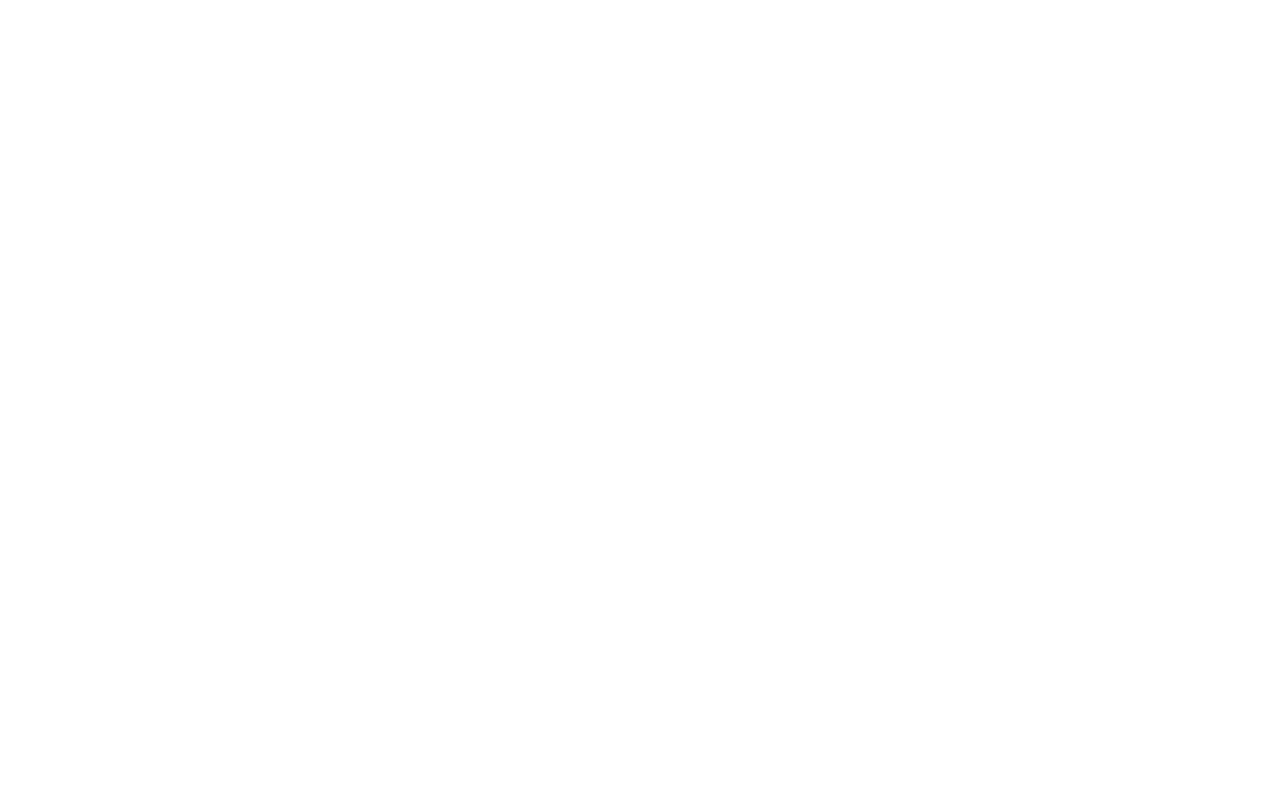
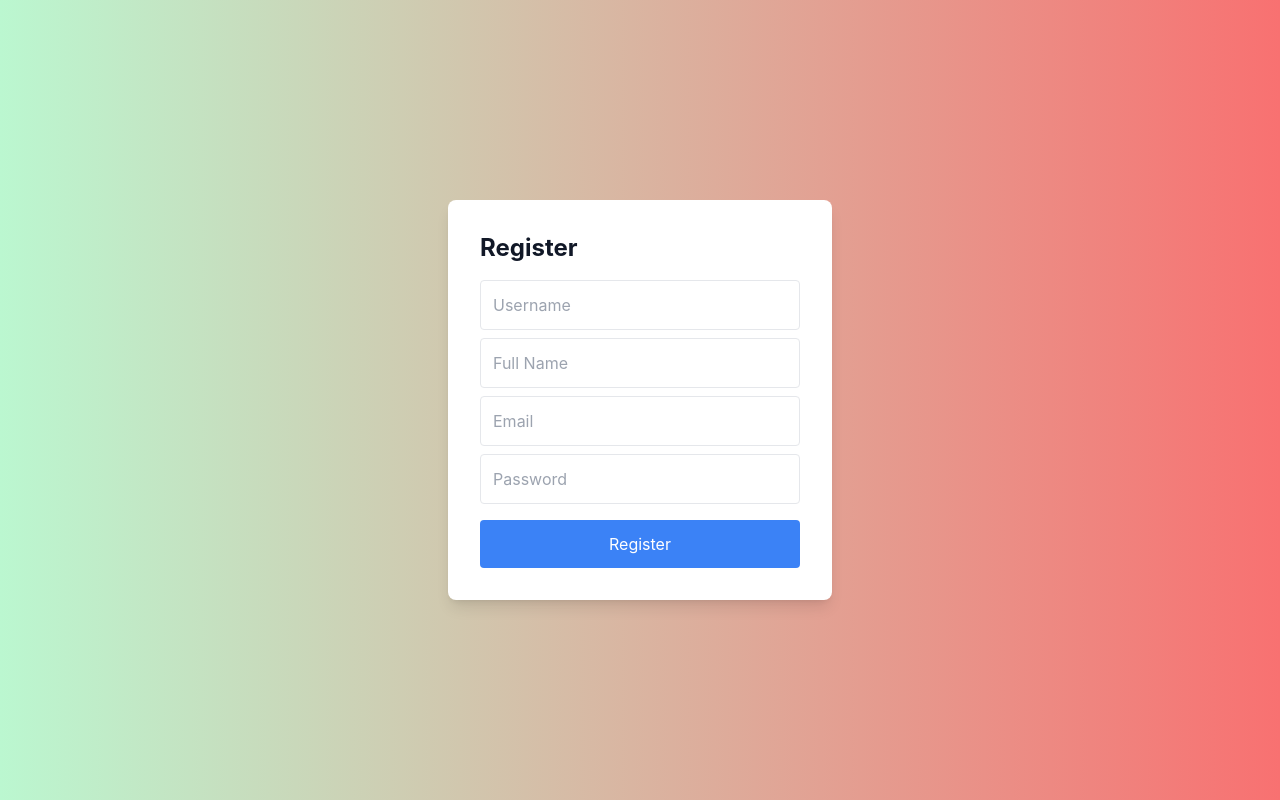
Before and after one commit to arvalinno/simplebank-frontend, a React (Create React App) app: page /register in a window 1280 px wide. Before the commit this address had no page. Built offline with nearby package versions, Linux system fonts and the light colour scheme; the HTML template or start-up script is replaced by a standard one.

Commit message:
add login & register page with axios

```diff
--- a/package.json
+++ b/package.json
@@ -10,6 +10,7 @@
     "@types/react": "^19.0.10",
     "@types/react-dom": "^19.0.4",
     "@types/react-router-dom": "^5.3.3",
+    "axios": "^1.8.2",
     "react": "^19.0.0",
     "react-dom": "^19.0.0",
     "react-router-dom": "^7.3.0",
--- a/src/App.tsx
+++ b/src/App.tsx
@@ -1,8 +1,9 @@
 import './App.css';
 import { BrowserRouter as Router, Route, Routes } from "react-router-dom";
-import Homepage from "./Homepage";
-import SimpleBank from "./SimpleBank";
-import Login from './Login';
+import Homepage from "./pages/Homepage";
+import SimpleBank from "./pages/SimpleBank";
+import LoginPage from './pages/LoginPage';
+import RegisterPage from './pages/RegisterPage';
 
 function App() {
   return (
@@ -10,7 +11,8 @@ function App() {
       <Routes>
         <Route path="/" element={<Homepage />} />
         <Route path="/simple-bank" element={<SimpleBank />} />
-        <Route path="/login" element={<Login />} />
+        <Route path="/login" element={<LoginPage />} />
+        <Route path="/register" element={<RegisterPage />} />
       </Routes>
     </Router>
   );
--- a/src/Login.tsx
+++ /dev/null
@@ -1,27 +0,0 @@
-import { Link } from 'react-router-dom';
-import './App.css';
-
-function Login() {
-    return (
-        <div className="min-h-screen flex items-center justify-center bg-gray-100">
-            <div className="bg-white p-8 rounded-lg shadow-lg max-w-sm w-full">
-                <h2 className="text-2xl font-bold text-gray-900">Login</h2>
-                <input
-                type="email"
-                placeholder="Email"
-                className="w-full p-3 mt-4 border rounded"
-                />
-                <input
-                type="password"
-                placeholder="Password"
-                className="w-full p-3 mt-2 border rounded"
-                />
-                <button className="w-full bg-blue-500 text-white p-3 mt-4 rounded hover:bg-blue-600">
-                Login
-                </button>
-            </div>
-    </div>
-    );
-};
-
-export default Login;
--- /dev/null
+++ b/src/api/api.ts
@@ -0,0 +1,11 @@
+import axios from "axios";
+
+//TODO:
+const API_BASE_URL = "http://arva888.xyz:8080"; // Replace with your backend URL
+
+export const api = axios.create({
+  baseURL: API_BASE_URL,
+  headers: {
+    "Content-Type": "application/json",
+  },
+});
--- a/src/Homepage.tsx
+++ b/src/pages/Homepage.tsx
@@ -1,9 +1,9 @@
 import { Link } from 'react-router-dom';
-import './App.css';
+import '../App.css';
 
 function Homepage() {
   return (
-    <div className="min-h-screen flex items-center justify-center bg-gradient-to-r from-blue-100 to-purple-200 p-6">
+    <div className="min-h-screen flex items-center justify-center bg-gradient-to-r from-blue-200 to-blue-700 p-6">
       <div className="max-w-2xl bg-white shadow-xl rounded-3xl p-8 border border-gray-200">
         <h1 className="text-4xl font-extrabold text-gray-900">Hi, I'm Arvalinno</h1>
         <p className="text-gray-600 mt-2 text-lg">Software Engineer | QA Engineer</p>
--- /dev/null
+++ b/src/pages/LoginPage.tsx
@@ -0,0 +1,47 @@
+import { useState } from 'react';
+import '../App.css';
+import { api } from '../api/api';
+
+function LoginPage() {
+
+    const [username, setUsername] = useState("");
+    const [password, setPassword] = useState("");
+
+    const handleLogin = async () => {
+        try {
+            const response = await api.post("/v1/login_user", { username, password });
+            console.log("Login successful:", response.data);
+            alert("Login Successful!");
+        } catch (error) {
+            console.error("Login failed:", error);
+            alert("Login Failed");
+        };
+    };
+
+    return (
+        <div className="min-h-screen flex items-center justify-center bg-gradient-to-r from-green-100 to-blue-400 p-6">
+            <div className="bg-white p-8 rounded-lg shadow-lg max-w-sm w-full">
+                <h2 className="text-2xl font-bold text-gray-900">Login</h2>
+                <input
+                type="text"
+                placeholder="Username"
+                className="w-full p-3 mt-4 border rounded"
+                onChange={(e) => setUsername(e.target.value)}
+                />
+                <input
+                type="password"
+                placeholder="Password"
+                className="w-full p-3 mt-2 border rounded"
+                onChange={(e) => setPassword(e.target.value)}
+                />
+                <button
+                    onClick={handleLogin}
+                    className="w-full bg-blue-500 text-white p-3 mt-4 rounded hover:bg-blue-600">
+                    Login
+                </button>
+            </div>
+    </div>
+    );
+};
+
+export default LoginPage;
--- /dev/null
+++ b/src/pages/RegisterPage.tsx
@@ -0,0 +1,66 @@
+import { useState } from 'react';
+import '../App.css';
+import { api } from '../api/api';
+
+function RegisterPage() {
+
+    // "username": "arva",
+    // "full_name": "arvalinno",
+    // "password": "arva123",
+    // "email": "arva@gmail.com",
+
+    const [username, setUsername] = useState("");
+    const [full_name, setFullname] = useState("");
+    const [password, setPassword] = useState("");
+    const [email, setEmail] = useState("");
+
+    const handleRegister = async () => {
+        try {
+            const response = await api.post("/v1/create_user", { username, full_name, password, email});
+            console.log("Register successful:", response.data);
+            alert("Register Successful!");
+        } catch (error) {
+            console.error("Register failed:", error);
+            alert("Register Failed");
+        };
+    };
+
+    return (
+        <div className="min-h-screen flex items-center justify-center bg-gradient-to-r from-green-200 to-red-400 p-6">
+            <div className="bg-white p-8 rounded-lg shadow-lg max-w-sm w-full">
+                <h2 className="text-2xl font-bold text-gray-900">Register</h2>
+                <input
+                type="text"
+                placeholder="Username"
+                className="w-full p-3 mt-4 border rounded"
+                onChange={(e) => setUsername(e.target.value)}
+                />
+                <input
+                type="text"
+                placeholder="Full Name"
+                className="w-full p-3 mt-2 border rounded"
+                onChange={(e) => setFullname(e.target.value)}
+                />
+                <input
+                type="email"
+                placeholder="Email"
+                className="w-full p-3 mt-2 border rounded"
+                onChange={(e) => setEmail(e.target.value)}
+                />
+                <input
+                type="password"
+                placeholder="Password"
+                className="w-full p-3 mt-2 border rounded"
+                onChange={(e) => setPassword(e.target.value)}
+                />
+                <button
+                    onClick={handleRegister}
+                    className="w-full bg-blue-500 text-white p-3 mt-4 rounded hover:bg-blue-600">
+                Register
+                </button>
+            </div>
+        </div>
+    );
+};
+
+export default RegisterPage;
--- a/src/SimpleBank.tsx
+++ b/src/pages/SimpleBank.tsx
@@ -1,9 +1,9 @@
 import { Link } from 'react-router-dom';
-import './App.css';
+import '../App.css';
 
 function SimpleBank() {
     return(
-        <div className="min-h-screen flex flex-col items-center justify-center bg-gray-100">
+        <div className="min-h-screen flex flex-col items-center justify-center bg-gradient-to-r from-green-200 to-blue-300 p-6">
             <h1 className="text-4xl font-bold text-gray-900">Welcome to Simple Bank</h1>
             <p className="text-gray-700 mt-2">A minimal online banking system.</p>
 
```
Also changed, not shown: 1 other file (tests, documents, lock files or other folders).
